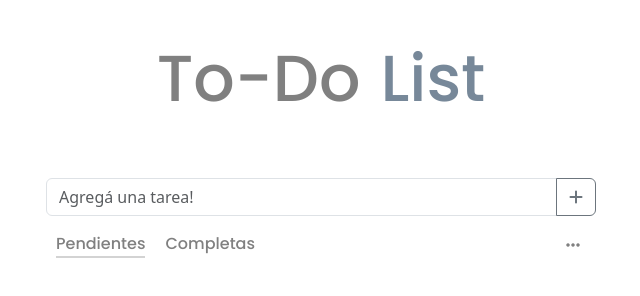
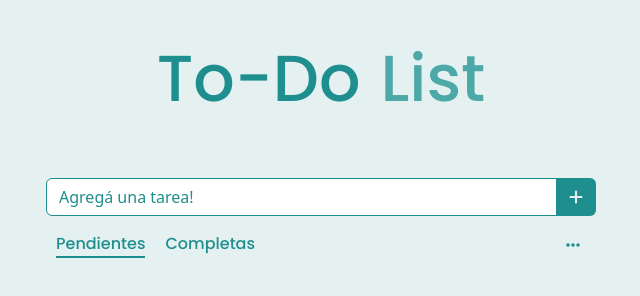
Before and after one commit to lucasdgnzlz/to-do-list, a website with bundled scripts: page index.html in a window 1280 px wide. Shown: the whole page, without its empty margins (319-959 px from the left). Built offline with nearby package versions, Linux system fonts and the light colour scheme.

Commit message:
Modifica los colores base de los elementos

```diff
--- a/src/index.css
+++ b/src/index.css
@@ -10,6 +10,10 @@
   --color-base-prioridad-1: #6ae3ad;
   --font-principal: poppins;
   --border-radius-general: 10px;
+}
+
+body{
+  background-color: var(--paleta-base-aqua-haze) !important;
 }
 
 /* HEADER */
@@ -31,10 +35,10 @@ header {
   padding: 0 10px;
   font-family: var(--font-principal);
   font-size: 50px;
-  color: grey;
+  color: var(--paleta-base-elm);
 }
 .segunda-palabra-titulo {
-  color: lightslategrey;
+  color: var(--paleta-base-hb);
 }
 
 /* MAIN */
@@ -54,6 +58,23 @@ main {
   flex-direction: column;
   width: 80%;
   max-width: 550px;
+}
+.contenedor-agregar-tareas input{
+  border-color: var(--paleta-base-elm);
+}
+.contenedor-agregar-tareas input::placeholder{
+  color: var(--paleta-base-elm);
+}
+.contenedor-agregar-tareas button {
+  background-color: var(--paleta-base-elm);
+  border-color: transparent;
+}
+.contenedor-agregar-tareas button:hover{
+  background-color: var(--paleta-base-hb);
+  border-color: transparent;
+}
+.contenedor-agregar-tareas i {
+  color: var(--paleta-base-aqua-haze);
 }
 .contenedor-mensaje-error {
   display: flex;
@@ -93,14 +114,15 @@ main {
 .texto-opcion {
   margin: 0;
   font-family: var(--font-principal);
-  color: grey;
+  color: var(--paleta-base-elm);
 }
 .texto-opcion:hover {
-  color: darkgrey;
+  color: var(--paleta-base-hb);
   transition-duration: 0.2s;
 }
 .opcion-activa {
-  border-bottom: 2px solid lightgray;
+  border-bottom: 2px solid;
+  border-color: var(--paleta-base-elm);
 }
 .contenedor-boton-agregar-lista {
   margin: 0 10px;
@@ -110,10 +132,10 @@ main {
   border: none;
 }
 .icono-boton-agregar-lista {
-  color: grey;
+  color: var(--paleta-base-elm);
 }
 .icono-boton-agregar-lista:hover {
-  color: rgb(29, 29, 29);
+  color: var(--paleta-base-hb);
   transition: 0.2s;
 }
 .opciones-menu-lista {
```
